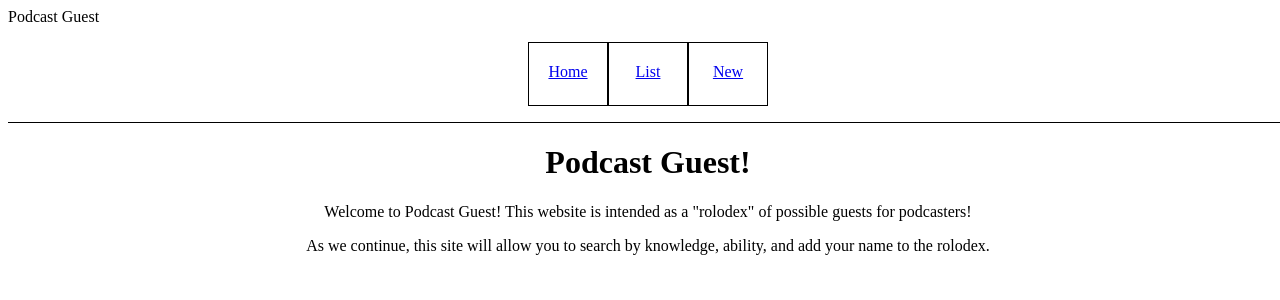
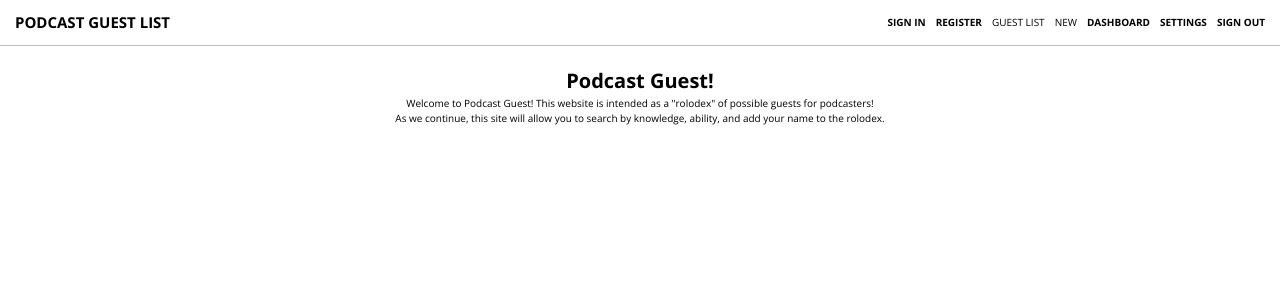
Before and after one commit to lambdax-podcast-guest/vueFrontEnd, a Vue app: page / in a window 1280 px wide. Shown: the top 300 px of the page. Built offline with nearby package versions, Linux system fonts and the light colour scheme; no server answers.

Commit message:
Add CSS reset and basic styles; move NavBar into separate component; add additional nav links

```diff
--- a/src/App.vue
+++ b/src/App.vue
@@ -1,53 +1,45 @@
 <template>
     <div id="app">
-            <div class="logo">
-                Podcast Guest
-            </div>
-        <div id="nav">
-            <div>
-                <router-link to="/" exact>Home</router-link>
-            </div>
-            <div>
-                <router-link to="/all">List</router-link>
-            </div>
-            <div>
-                <router-link to="/new">New</router-link>
-            </div>
-        </div>
+        <NavBar></NavBar>
         <router-view />
     </div>
 </template>
 
 <script>
+import NavBar from "../src/components/NavBar.vue";
+
 export default {
-    data:function(){
-        return{
-            home:true
+  components: { NavBar },
+  data: function() {
+    return {
+      home: true
+    };
   }
-    }
-}
+};
 </script>
 
 <style>
-    #nav {
-        display: flex;
-        justify-content: center;
-        padding:1rem;
-        border-bottom:1px solid black;
+@import url("https://fonts.googleapis.com/css2?family=Open+Sans:wght@400;700&display=swap");
+
+* {
+  margin: 0;
+  padding: 0;
+  box-sizing: border-box;
+  max-width: 100%;
 }
+
+html {
+  font-size: 62.5%;
+}
+
+body {
+  line-height: 1.5;
+  font-family: "Open Sans", sans-serif;
+}
+
 #app {
   width: 100vw;
   margin: 0;
   position: relative;
 }
-    * {
-        box-sizing: border-box;
-    }
-    #nav > div {
-        width:5rem;
-        height:4rem;
-        text-align: center;
-        padding-top:1.25rem;
-        border:1px solid black;
-    }
 </style>
--- a/src/components/HelloWorld.vue
+++ b/src/components/HelloWorld.vue
@@ -35,11 +35,11 @@
 
 <script>
 export default {
-  name: 'HelloWorld',
+  name: "HelloWorld",
   props: {
     msg: String
   }
-}
+};
 </script>
 
 <!-- Add "scoped" attribute to limit CSS to this component only -->
--- /dev/null
+++ b/src/components/NavBar.vue
@@ -0,0 +1,55 @@
+<template>
+  <div class="header">
+    <div class="logo">
+      <router-link to="/" exact>Podcast Guest List</router-link>
+    </div>
+    <div class="nav">
+      <router-link to="/" exact>Sign in</router-link>
+      <router-link to="/" exact>Register</router-link>
+      <router-link to="/all">Guest List</router-link>
+      <router-link to="/new">New</router-link>
+      <router-link to="/" exact>Dashboard</router-link>
+      <router-link to="/" exact>Settings</router-link>
+      <router-link to="/" exact>Sign Out</router-link>
+    </div>
+  </div>
+</template>
+
+<script>
+export default {
+  name: "NavBar"
+};
+</script>
+
+<style scoped>
+.header {
+  display: flex;
+  justify-content: space-between;
+  align-items: center;
+  padding: 1rem;
+  border-bottom: 1px solid silver;
+  margin-bottom: 2rem;
+}
+
+.logo {
+  text-transform: uppercase;
+  font-weight: bold;
+  font-size: 1.5rem;
+}
+
+.nav {
+  display: flex;
+}
+
+a {
+  text-align: center;
+  padding: 0.5rem;
+  text-decoration: none;
+  text-transform: uppercase;
+  color: inherit;
+}
+
+.router-link-active {
+  font-weight: bold;
+}
+</style>
```
Also changed, not shown: 1 other file (tests, documents, lock files or other folders). Lines whose indentation alone changed are shown as unchanged.
